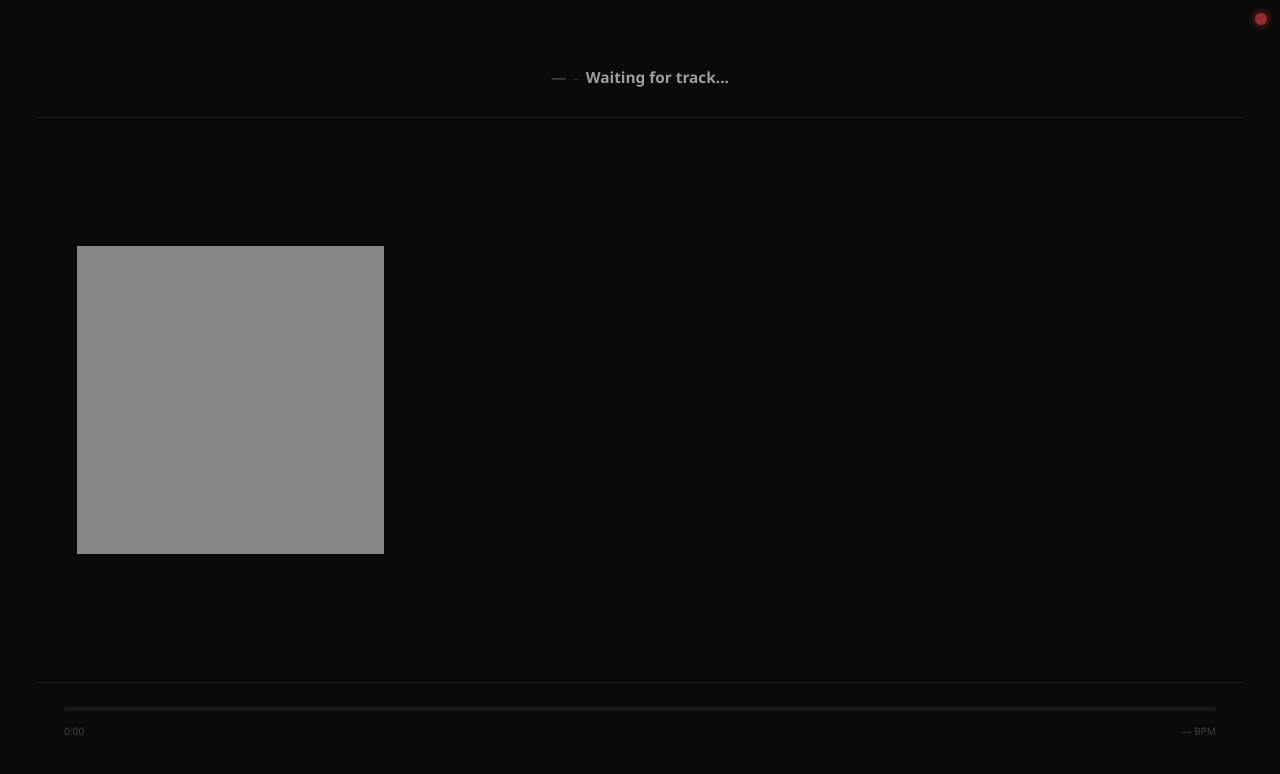
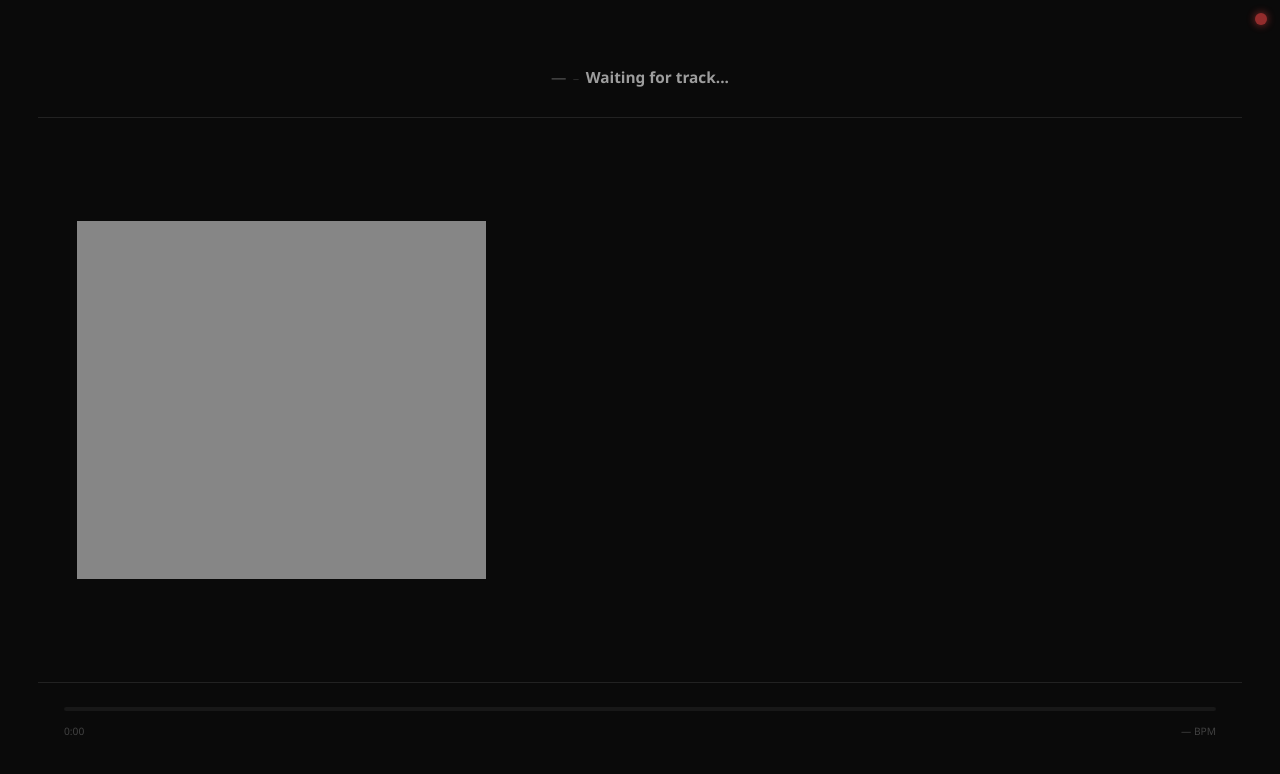
Before and after one commit to steesann/RekordKaraoke-app, a website: page src/public/index.html in a window 1280 px wide. Drawn offline with Linux system fonts and the light colour scheme.

Commit message:
Front non-bg anim beta ready

```diff
--- a/src/public/app.js
+++ b/src/public/app.js
@@ -42,9 +42,13 @@ function renderLyrics() {
     }
   }
 
-  // Окно отображения: 2 строки до, активная, 3 строки после
-  const windowStart = Math.max(0, activeIndex - 2);
-  const windowEnd = Math.min(lyrics.lines.length, activeIndex + 4);
+  // Окно отображения: 2 строки до, активная, 2 строки после
+  // Делаем окно симметричным, чтобы активная строка была по центру блока
+  // (так визуально “караоке” смотрится лучше).
+  const LINES_BEFORE = 2;
+  const LINES_AFTER = 2;
+  const windowStart = Math.max(0, activeIndex - LINES_BEFORE);
+  const windowEnd = Math.min(lyrics.lines.length, activeIndex + LINES_AFTER + 1);
 
   const newVisibleLines = new Set();
   for (let i = windowStart; i < windowEnd; i++) {
--- a/src/public/styles.css
+++ b/src/public/styles.css
@@ -20,6 +20,8 @@ html {
   --space-128: 8rem;
   --bar-min-h: 6.25rem; /* 100px на 2K */
   --lyrics-max-w: clamp(20rem, 55vw, 87.5rem); /* 320px..1400px при 16px base */
+  --cover-max-w: 32rem; /* размер обложки на 2K */
+  --lyrics-fade-pad: 2.5rem; /* “воздух” сверху/снизу, чтобы не рубило строки */
 }
 
 body {
@@ -79,8 +81,14 @@ body {
 #lyrics-container {
   /* Основной блок: обложка слева, текст справа */
   display: grid;
-  grid-template-columns: minmax(16rem, 24rem) 1fr;
-  gap: var(--space-128);
+  /* Держим группу (обложка+текст) по центру, а не растягиваем правую колонку на всю ширину.
+     Так активная строка визуально оказывается “в центре” правого блока, а не уезжает вправо. */
+  grid-template-columns:
+    minmax(18rem, var(--cover-max-w))
+    minmax(0, var(--lyrics-max-w));
+  justify-content: center;
+  align-items: center;
+  column-gap: var(--space-128);
 
   /* Внутренние отступы “128” из макета */
   padding: var(--space-128);
@@ -93,7 +101,7 @@ body {
 /* Адаптация: на более узких экранах уменьшаем “128” и складываем колонки */
 @media (max-width: 80rem) {
   #lyrics-container {
-    gap: var(--space-48);
+    column-gap: var(--space-48);
     padding: var(--space-48);
   }
 }
@@ -111,7 +119,14 @@ body {
 #lyrics-status {
   color: #666;
   font-size: 1rem;
+  /* Не должен сдвигать центр лирики, когда пустой */
   margin-bottom: var(--space-16);
+}
+
+/* Когда статус пустой — убираем из потока, чтобы не ломал вертикальное центрирование */
+#lyrics-status:empty {
+  display: none;
+  margin-bottom: 0;
 }
 
 /* Левая колонка — обложка */
@@ -124,7 +139,7 @@ body {
 
 #cover {
   width: 100%;
-  max-width: 24rem;
+  max-width: var(--cover-max-w);
   aspect-ratio: 1 / 1;
   background: #d9d9d9;
   overflow: hidden;
@@ -146,7 +161,8 @@ body {
 /* Правая колонка — лирика */
 #lyrics-panel {
   min-height: 0;
-  overflow: hidden;
+  /* Не режем свечение активной строки */
+  overflow: visible;
   display: flex;
   flex-direction: column;
   align-items: center;
@@ -155,9 +171,27 @@ body {
 
 #lyrics {
   text-align: center;
-  width: 100%;
-  max-width: var(--lyrics-max-w);
+  width: min(100%, var(--lyrics-max-w));
+  margin-inline: auto;
   position: relative;
+
+  /* Мягкое “обрезание”: делаем запас сверху/снизу и плавный fade, чтобы строки не рубились */
+  padding-block: var(--lyrics-fade-pad);
+  overflow: hidden;
+  -webkit-mask-image: linear-gradient(
+    to bottom,
+    transparent,
+    #000 18%,
+    #000 82%,
+    transparent
+  );
+  mask-image: linear-gradient(
+    to bottom,
+    transparent,
+    #000 18%,
+    #000 82%,
+    transparent
+  );
 
   /* Чтобы текст красиво центровался по высоте в правой колонке */
   flex: 1;
--- a/src/server/scripts/emulator.js
+++ b/src/server/scripts/emulator.js
@@ -105,7 +105,7 @@ function setBpm(newBpm) {
 
 // Тестовые треки
 const testTracks = [
-  { artist: 'Дети rave', title: 'Zidane' },
+  { artist: 'saypink!', title: 'Протест' },
   { artist: 'Дети rave', title: 'China town' },
 ];
 
```
